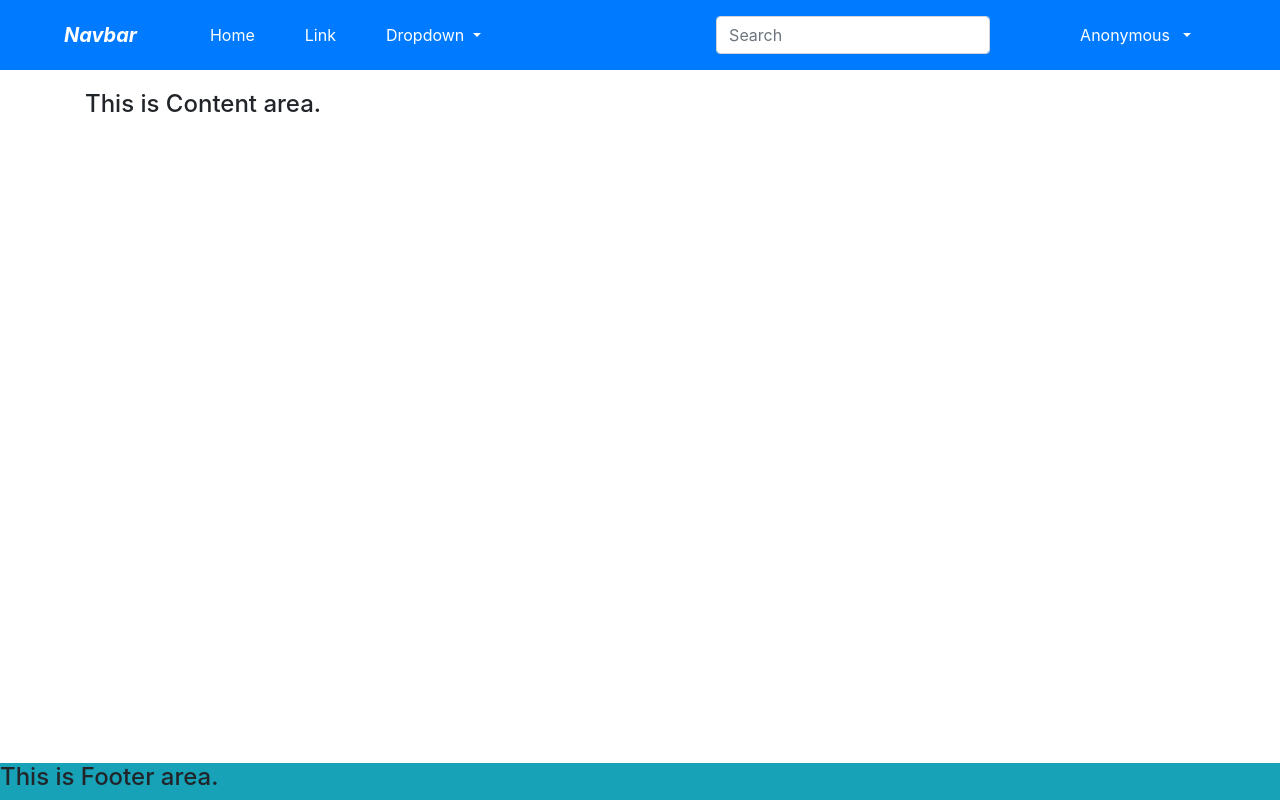
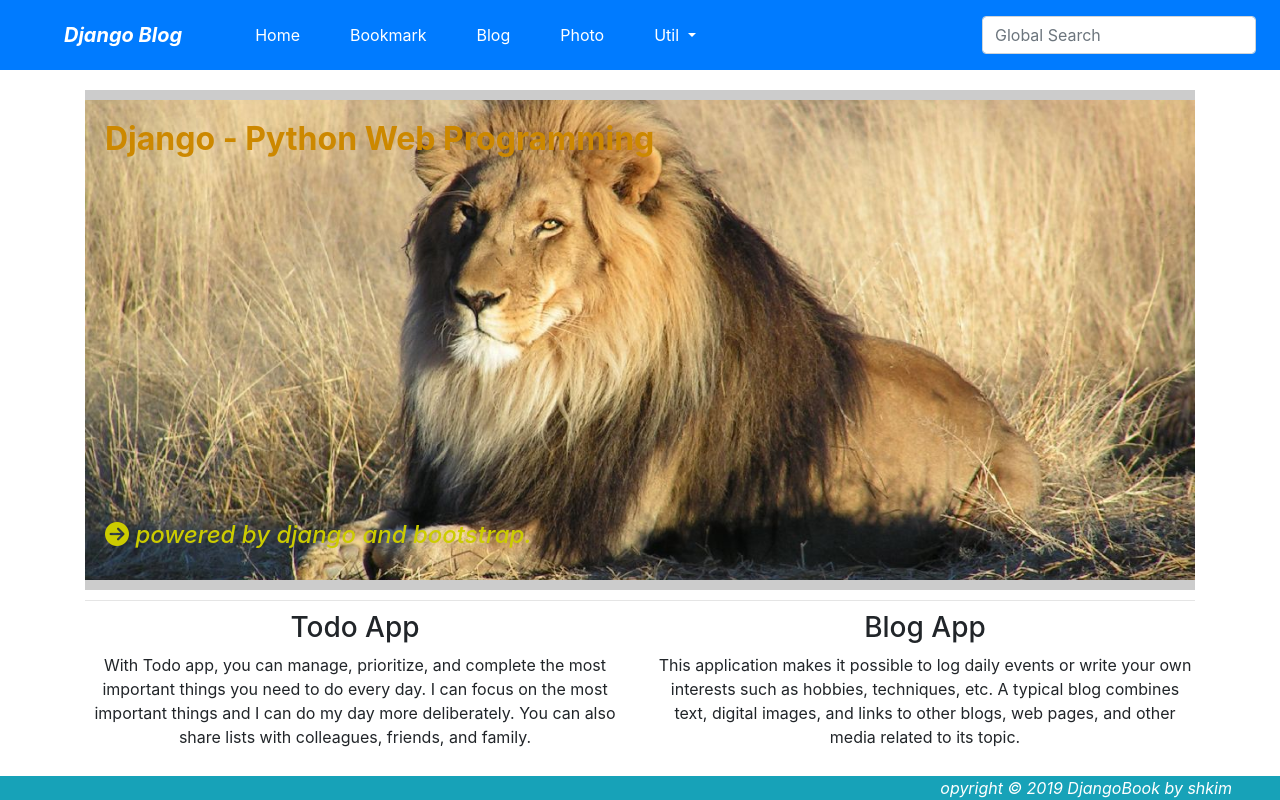
Before and after one commit to kho903/django_example, a Django app: page / in a window 1280 px wide. Run offline with Django 3.2, Linux system fonts and the light colour scheme; some libraries are stand-ins or nearby versions.

Commit message:
blog, bookmark 앱 기본 틀 완성

```diff
--- a/blog/templates/blog/post_all.html
+++ b/blog/templates/blog/post_all.html
@@ -1,3 +1,8 @@
+{% extends "base.html" %}
+
+{% block title %}post_all.html{% endblock %}
+{% block content %}
+
     <h1>Blog List</h1>
     <br>
 
@@ -22,3 +27,4 @@
         {% endif %}
     </span>
     </div>
+{% endblock %}
--- a/blog/templates/blog/post_detail.html
+++ b/blog/templates/blog/post_detail.html
@@ -1,3 +1,8 @@
+{% extends "base.html" %}
+
+{% block title %}bookmark_detail.html{% endblock %}
+
+{% block content %}
     <h2>{{ object.title }}</h2>
 
     <p>
@@ -20,3 +25,4 @@
     <div>
         {{ object.content|linebreaks }}
     </div>
+{% endblock %}
--- a/blog/urls.py
+++ b/blog/urls.py
@@ -8,7 +8,7 @@ urlpatterns = [
     path('post/', views.PostLV.as_view(), name='post_list'),
     re_path(r'^post/(?P<slug>[-\w]+)/$', views.PostDV.as_view(), name='post_detail'),
     path('archive/', views.PostAV.as_view(), name='post_archive'),
-    path('archive/', views.PostYAV.as_view(), name='post_year_archive'),
+    path('archive/<int:year>/', views.PostYAV.as_view(), name='post_year_archive'),
     path('archive/<int:year>/<str:month>/', views.PostMAV.as_view(), name='post_month_archive'),
     path('archive/<int:year>/<str:month>/<int:day>/', views.PostDAV.as_view(), name='post_day_archive'),
     path('archive/today', views.PostTAV.as_view(), name='post_today_archive'),
--- /dev/null
+++ b/templates/base.html
@@ -0,0 +1,69 @@
+<!DOCTYPE html>
+
+<html lang="ko">
+<head>
+    <meta charset="UTF-8">
+    <title>{% block title %}Django Blog{% endblock %}</title>
+
+    <link rel="stylesheet" href="https://stackpath.bootstrapcdn.com/bootstrap/4.5.0/css/bootstrap.min.css">
+    <link
+            rel="stylesheet"
+            href="https://cdnjs.cloudflare.com/ajax/libs/font-awesome/5.8.2/css/all.min.css"
+    />
+
+    {% block extra-style %}{% endblock %}
+</head>
+<body style="padding-top:90px;">
+<nav class="navbar navbar-expand-lg navbar-dark bg-primary fixed-top">
+    <a class="navbar-brand mx-5 mb-0 font-weight-bold font-italic" href="#">Django Blog</a>
+    <button class="navbar-toggler" type="button" data-toggle="collapse" data-target="#navbarSupportedContent">
+        <span class="navbar-toggler-icon"></span>
+    </button>
+
+    <div class="collapse navbar-collapse" id="navbarSupportedContent">
+        <ul class="navbar-nav mr-auto">
+            <li class="nav-item mx-1 btn btn-primary">
+                <a class="nav-link text-white" href="{% url 'home' %}">Home <span class="sr-only">(current)</span></a>
+            </li>
+            <li class="nav-item mx-1 btn btn-primary">
+                <a class="nav-link text-white" href="{% url 'bookmark:index' %}">Bookmark</a>
+            </li>
+            <li class="nav-item mx-1 btn btn-primary">
+                <a class="nav-link text-white" href="{% url 'blog:index' %}">Blog</a>
+            </li>
+            <li class="nav-item mx-1 btn btn-primary">
+                <a class="nav-link text-white" href="#">Photo</a>
+            </li>
+            <li class="nav-item dropdown mx-1 btn btn-primary">
+                <a class="nav-link dropdown-toggle text-white" href="#" data-toggle="dropdown">
+                    Util
+                </a>
+                <div class="dropdown-menu">
+                    <a class="dropdown-item" href="{% url 'admin:index' %}">Admin</a>
+                    <div class="dropdown-divider"></div>
+                    <a class="dropdown-item" href="{% url 'blog:post_archive' %}">Archieve</a>
+                    <a class="dropdown-item" href="#">Search</a>
+                </div>
+            </li>
+        </ul>
+
+        <form class="form-inline my-2" action="" method="post"> {% csrf_token %}
+            <input class="form-control mr-sm-2" type="search" placeholder="Global Search" name=search_word"">
+        </form>
+    </div>
+</nav>
+
+<div class="container">
+    {% block content %}{% endblock %}
+</div>
+
+{% block footer %}{% endblock %}
+
+<script src="https://code.jquery.com/jquery-3.5.1.slim.min.js"></script>
+<script src="https://cdn.jsdelivr.net/npm/popper.js@1.16.0/dist/umd/popper.min.js"></script>
+<script src="https://stackpath.bootstrapcdn.com/bootstrap/4.5.0/js/bootstrap.min.js"></script>
+<script src="https://kit.fontawesome.com/c998a172fe.js"></script>
+
+{% block extra-script %}{% endblock %}
+</body>
+</html>
--- a/templates/home.html
+++ b/templates/home.html
@@ -1,67 +1,66 @@
-<!DOCTYPE html>
-<html lang="ko">
-<head>
-    <meta charset="UTF-8">
-    <title>Django Blog</title>
+{% extends 'base.html' %}
 
-    <link rel="stylesheet" href="https://stackpath.bootstrapcdn.com/bootstrap/4.5.0/css/bootstrap.min.css">
+{% load static %}
 
-</head>
-<body style="padding-top:90px;">
-<nav class="navbar navbar-expand-lg navbar-dark bg-primary fixed-top">
-    <a class="navbar-brand mx-5 mb-0 font-weight-bold font-italic" href="#">Navbar</a>
-    <button class="navbar-toggler" type="button" data-toggle="collapse" data-target="#navbarSupportedContent">
-        <span class="navbar-toggler-icon"></span>
-    </button>
+{% block title %}home.html{% endblock %}
 
-    <div class="collapse navbar-collapse" id="navbarSupportedContent">
-        <ul class="navbar-nav mr-auto">
-            <li class="nav-item mx-1 btn btn-primary">
-                <a class="nav-link text-white" href="#">Home <span class="sr-only">(current)</span></a>
-            </li>
-            <li class="nav-item mx-1 btn btn-primary">
-                <a class="nav-link text-white" href="#">Link</a>
-            </li>
-            <li class="nav-item dropdown mx-1 btn btn-primary">
-                <a class="nav-link dropdown-toggle text-white" href="#" data-toggle="dropdown">
-                    Dropdown
-                </a>
-                <div class="dropdown-menu">
-                    <a class="dropdown-item" href="#">Action</a>
-                    <a class="dropdown-item" href="#">Another Action</a>
-                    <div class="dropdown-divider"></div>
-                    <a class="dropdown-item" href="#">Something else here</a>
-                </div>
-            </li>
-        </ul>
-        <form class="form-inline my-2">
-            <input class="form-control mr-sm-2" type="search" placeholder="Search">
-        </form>
+{% block extra-style %}
+    <style type="text/css">
 
-        <ul class="navbar-nav ml-5 mr-5">
-            <li class="nav-item dropdown mx-1 btn btn-primary">
-                <a class="nav-link dropdown-toggle text-white" href="#" data-toggle="dropdown">
-                    <i class="fas fa-user"></i>&nbsp; Anonymous &nbsp;</a>
-                <div class="dropdown-menu">
-                    <a class="dropdown-item" href="#">Login</a>
-                    <a class="dropdown-item" href="#">Register</a>
-                </div>
-            </li>
-        </ul>
+        .home-window {
+            background-image: url("{% static 'img/lion.jpg' %}");
+            background-repeat: no-repeat;
+            background-position: center;
+            background-size: 100%;
+            height: 500px;
+            border-top: 10px solid #ccc;
+            border-bottom: 10px solid #ccc;
+            color: yellow;
+            padding: 20px 0 0 20px;
+        }
+
+        .title {
+            color: #c80;
+            font-weight: bold;
+        }
+
+        .powered {
+            position: relative;
+            top: 77%;
+            color: #cc0;
+            font-style: italic;
+        }
+    </style>
+{% endblock %}
+
+{% block content %}
+    <div class="home-window">
+        <h2 class="title">Django - Python Web Programming</h2>
+        <h4 class="powered"><i class="fas fa-arrow-circle-right"></i> powered by django and bootstrap.</h4>
     </div>
-</nav>
 
-<div class="container">
-    <h4>This is Content area.</h4>
-</div>
-<div class="fixed-bottom bg-info">
-    <h4>This is Footer area.</h4>
-</div>
+    <hr style="margin: 10px 0;">
 
-<script src="https://code.jquery.com/jquery-3.5.1.slim.min.js"></script>
-<script src="https://cdn.jsdelivr.net/npm/popper.js@1.16.0/dist/umd/popper.min.js"></script>
-<script src="https://stackpath.bootstrapcdn.com/bootstrap/4.5.0/js/bootstrap.min.js"></script>
+    <div class="row text-center">
+        <div class="col-sm-6">
+            <h3>Todo App</h3>
+            <p>With Todo app, you can manage, prioritize, and complete the most important things
+                you need to do every day. I can focus on the most important things
+                and I can do my day more deliberately.
+                You can also share lists with colleagues, friends, and family.</p>
+        </div>
+        <div class="col-sm-6">
+            <h3>Blog App</h3>
+            <p>This application makes it possible to log daily events or write your own interests
+                such as hobbies, techniques, etc.
+                A typical blog combines text, digital images, and links to other blogs, web pages,
+                and other media related to its topic.</p>
+        </div>
+    </div>
+{% endblock %}
 
-{% block extra-script %}{% endblock %}
-</body>
-</html>
+{% block footer %}
+    <footer class="fixed-bottom bg-info">
+        <div class="text-white font-italic text-right mr-5">opyright &copy; 2019 DjangoBook by shkim</div>
+    </footer>
+{% endblock %}
```
Also changed, not shown: blog/templates/blog/post_archive.html (+13 -9 lines), blog/templates/blog/post_archive_day.html (+9 -1 lines), blog/templates/blog/post_archive_month.html (+10 -1 lines), blog/templates/blog/post_archive_year.html (+13 -8 lines), bookmark/templates/bookmark/bookmark_detail.html (+10 -15 lines), bookmark/templates/bookmark/bookmark_list.html (+12 -17 lines), static/img/favicon.ico (added), static/img/lion.jpg (added). Lines whose indentation alone changed are shown as unchanged.
